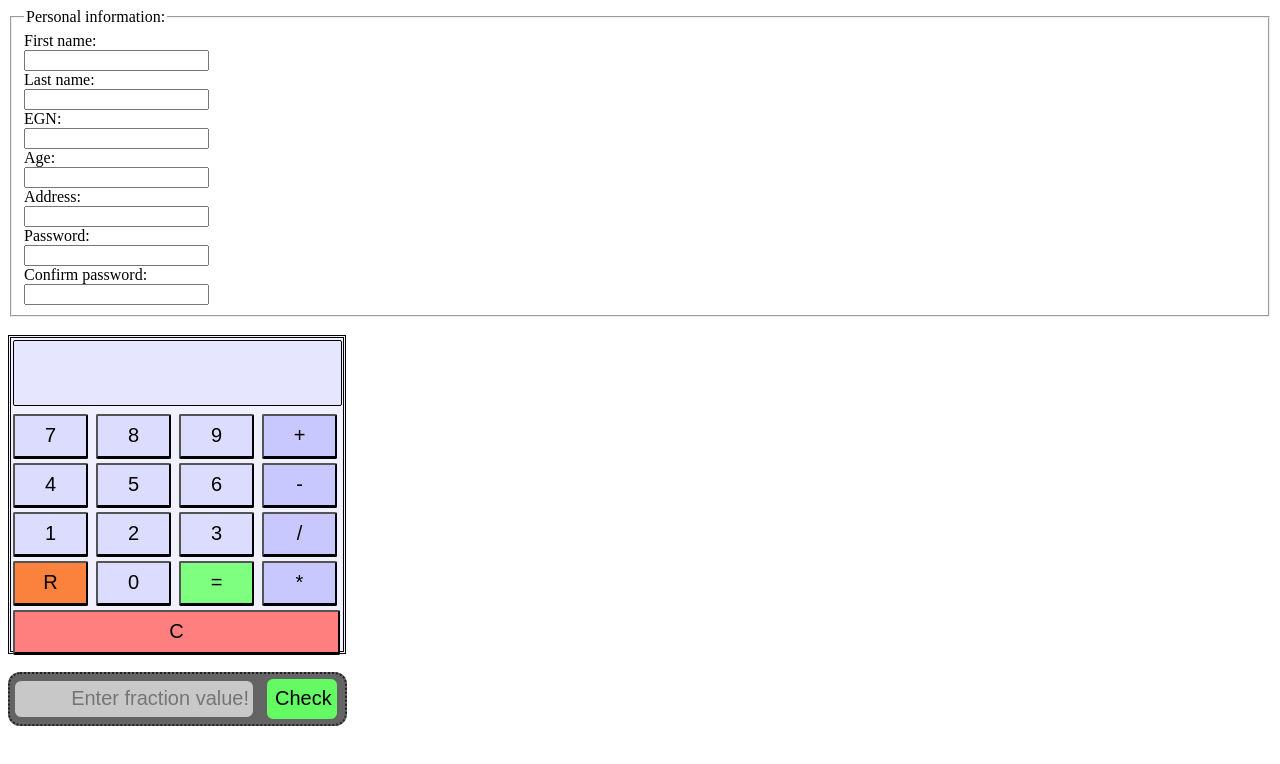
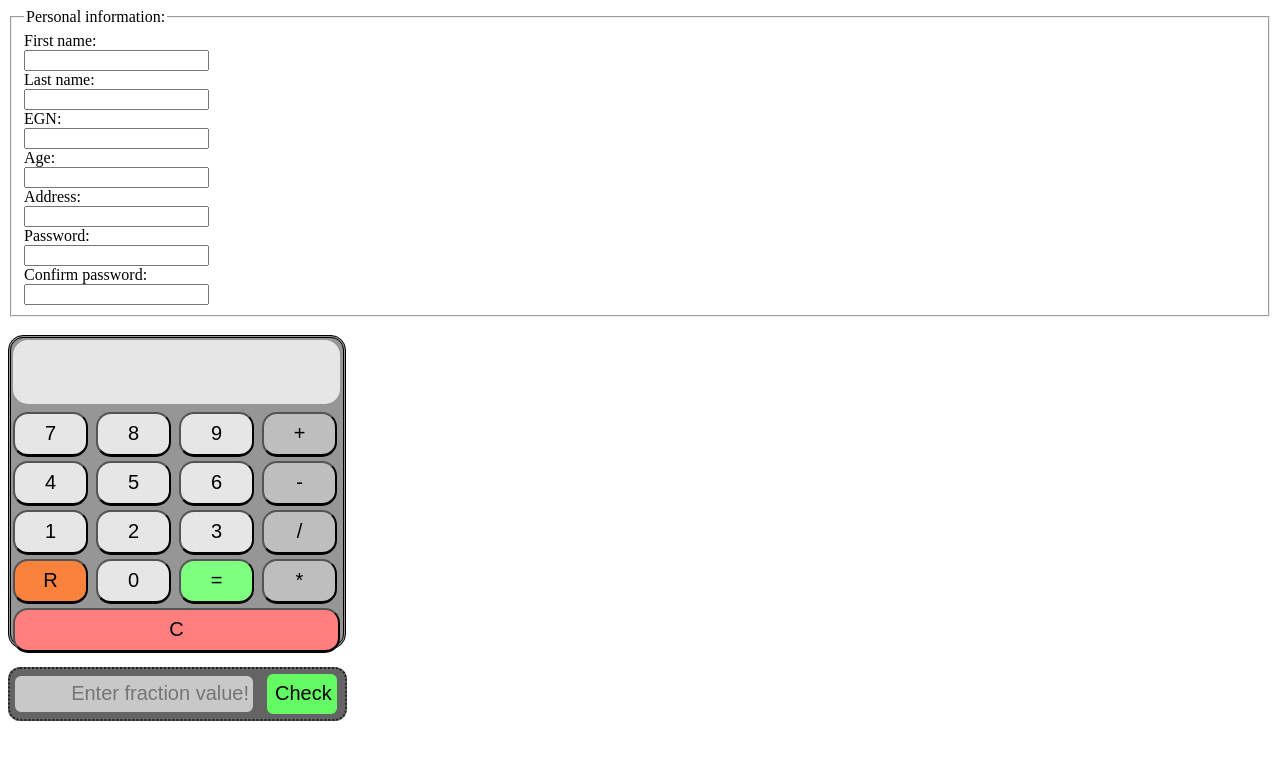
Before and after one commit to gadjevb/gadjevb.github.io, a plain HTML site: page index.html in a window 1280 px wide. Drawn offline with Linux system fonts and the light colour scheme.

Commit message:
Update with the new calculator visuals!

```diff
--- a/task6/calculator.css
+++ b/task6/calculator.css
@@ -4,9 +4,9 @@ textarea {
     height: 60px;
 	font-size: 50px;
 	text-align: right;
-	background-color: rgb(230,230,255);
-	border: 1px solid black;
-    border-radius: 2px;
+	background-color: rgb(230,230,230);
+	border: 1px rgb(230,230,230);
+    border-radius: 15px;
 	margin: 2px;
 }
 
@@ -14,9 +14,9 @@ textarea {
 	width: 75px;
     height: 45px;
 	font-size: 20px;
-	background-color: rgb(220,220,255);
+	background-color: rgb(230,230,230);
 	border-bottom-width: 3px;
-    border-radius: 2px;
+    border-radius: 15px;
 	margin: 2px;
 }
 
@@ -26,7 +26,7 @@ textarea {
 	font-size: 20px;
 	background-color: rgb(250,130,60);
 	border-bottom-width: 3px;
-    border-radius: 2px;
+    border-radius: 15px;
 	margin: 2px;
 }
 
@@ -34,9 +34,9 @@ textarea {
 	width: 75px;
     height: 45px;
 	font-size: 20px;
-	background-color: rgb(200,200,255);
+	background-color: rgb(190,190,190);
 	border-bottom-width: 3px;
-    border-radius: 2px;
+    border-radius: 15px;
 	margin: 2px;
 }
 
@@ -46,7 +46,7 @@ textarea {
 	font-size: 20px;
 	background-color: rgb(127,256,127);
 	border-bottom-width: 3px;
-    border-radius: 2px;
+    border-radius: 15px;
 	margin: 2px;
 }
 
@@ -56,13 +56,14 @@ textarea {
 	font-size: 20px;
 	background-color: rgb(256,127,127);
 	border-bottom-width: 3px;
-    border-radius: 2px;
+    border-radius: 15px;
 	margin: 2px;
 }
 
 .calculator {
-	background-color: rgb(240,240,255);
+	background-color: rgb(150,150,150);
 	border-style: double;
+	border-radius: 15px;
 	width: 332px;
-    height: 313px;
+    height: 308px;
 }
```
